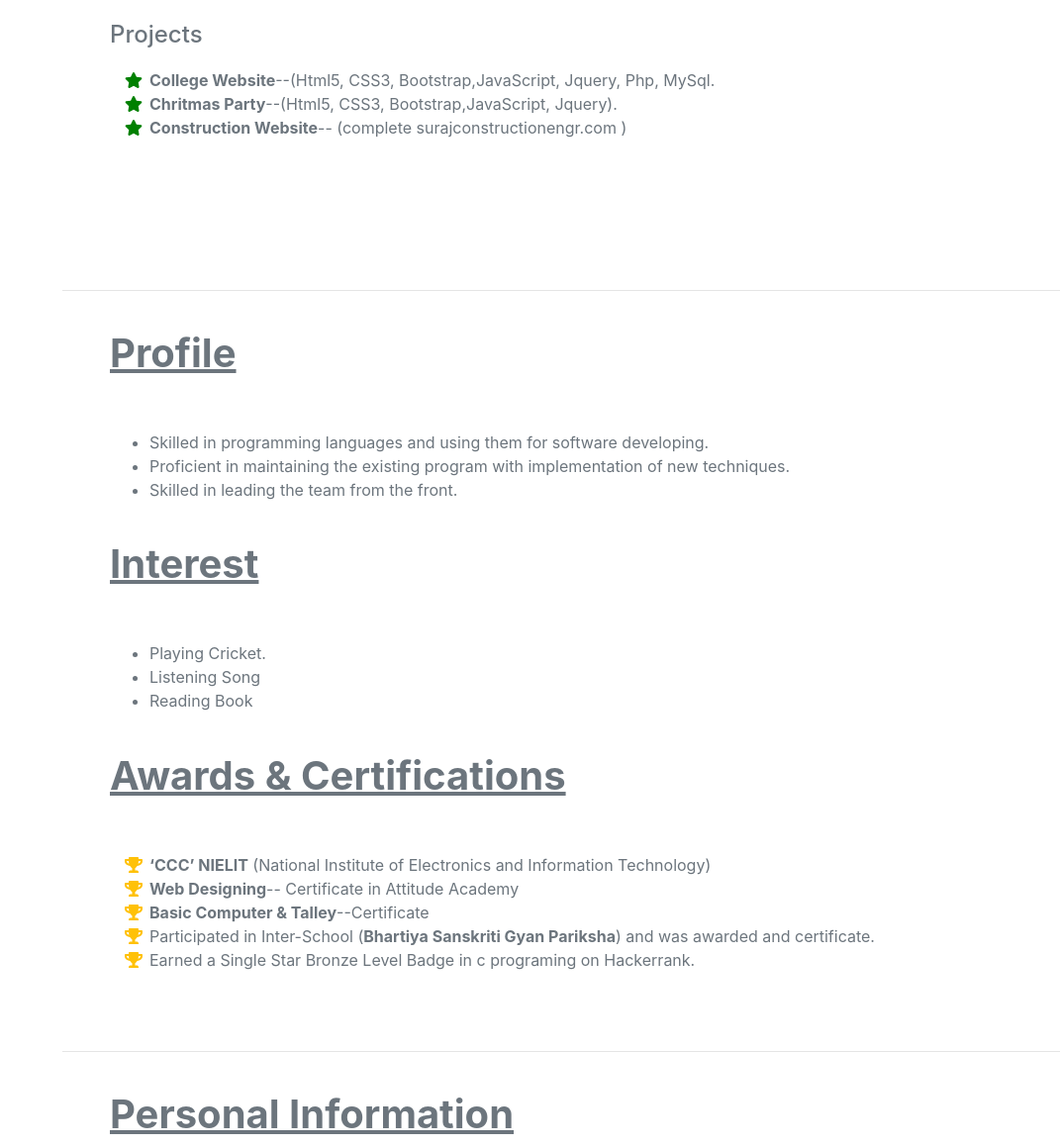
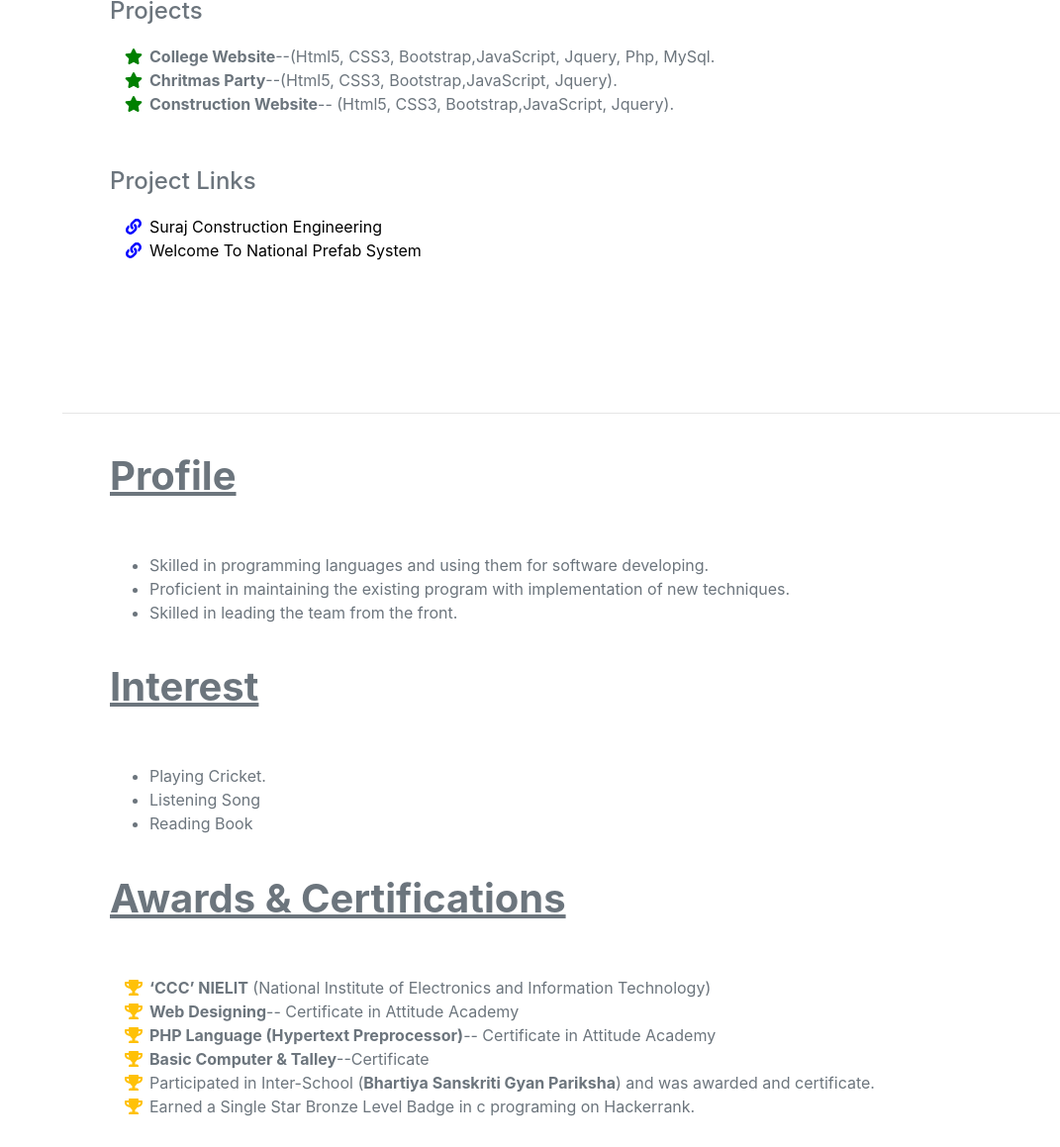
Before and after one commit to Asiftyagi-kiet/Asiftyagi-kiet.github.io, a plain HTML site: page index.html in a window 1280 px wide. Shown: the part 2174-3333 px from the top of the page at 99% size, without its empty margins (209-1280 px from the left). Drawn offline with nearby package versions, Linux system fonts and the light colour scheme; a web font is replaced by a local one.

Commit message:
Update index.html

```diff
--- a/index.html
+++ b/index.html
@@ -5,7 +5,7 @@
 
         <!-------small icon browser-------------->
 
-        <link rel="icon" type="image/x-icon" href="assets/img/2.jpg" />
+       <link rel="icon" href="assets/img/000.png"sizes="20x20">
 
         <!-- Font Awesome icons (free version)-->
 
@@ -75,9 +75,9 @@
 
     <!------------------ Page Content header part--------end----------->
 
-     <!----------horizontal line------------------>
-     <hr class="m-0" />
-   <!----------horizontal line------------------>
+<!----------horizontal line------------------>
+<hr class="m-0" />
+ <!----------horizontal line------------------>
 
 
   <!-------------- Education--part-------start----------------------->
@@ -99,8 +99,8 @@
       <tr>
         <td>Bachleor of Computer Application</td>
           <td>Chaudhary Charan Singh University, Meerut</td>
-             <td>2020 (Appearing)</td>
-               <td>---</td>
+             <td>2020</td>
+               <td>68%</td>
       </tr>
  <tr>
    <td>12th</td>
@@ -202,10 +202,24 @@ Highly organized and efficient.
                            <b>Chritmas Party</b>--(Html5, CSS3, Bootstrap,JavaScript, Jquery).</li>
                         <li>
                             <span class="fa-li" ><i class="fas fa-star" style="color: green"></i></span>
-                            <b>Construction  Website</b>-- (complete  surajconstructionengr.com )
+                            <b>Construction  Website</b>-- (Html5, CSS3, Bootstrap,JavaScript, Jquery).
                         </li>
                     </ul>
+
                 </div>
+                <br>
+                <br>
+                  <div class="subheading mb-3">Project Links</div>
+                  <ul class="fa-ul mb-0">
+                     <li>
+                      <span class="fa-li" ><i class="fas fa-link" style="color: blue"></i></span>
+                          <a href="https://www.surajconstructionengr.com/" target="new">Suraj Construction Engineering</a>
+                    </li>
+                     <li>
+                      <span class="fa-li" ><i class="fas fa-link" style="color: blue"></i></span>
+                          <a href="http://www.asiftyagi.ultimatefreehost.in/?i=1" target="new">Welcome To National Prefab System</a>
+                    </li>
+                  </ul>
             </section>
         <br>
     <br>
@@ -253,6 +267,10 @@ Highly organized and efficient.
                         <span class="fa-li"><i class="fas fa-trophy text-warning"></i></span>
                         <b>Web Designing</b>-- Certificate in Attitude Academy
                     </li>
+                    <li>
+                        <span class="fa-li"><i class="fas fa-trophy text-warning"></i></span>
+                        <b>PHP Language (Hypertext Preprocessor)</b>-- Certificate in Attitude Academy
+                    </li>
                         <li>
                             <span class="fa-li"><i class="fas fa-trophy text-warning"></i></span>
                              <b>Basic Computer & Talley</b>--Certificate
@@ -276,6 +294,9 @@ Highly organized and efficient.
 <!----------horizontal line------------------>
   <hr class="m-0" />
 <!----------horizontal line------------------>
+
+
+
 
 <!----------------------------personal information------------------------>
 
```
